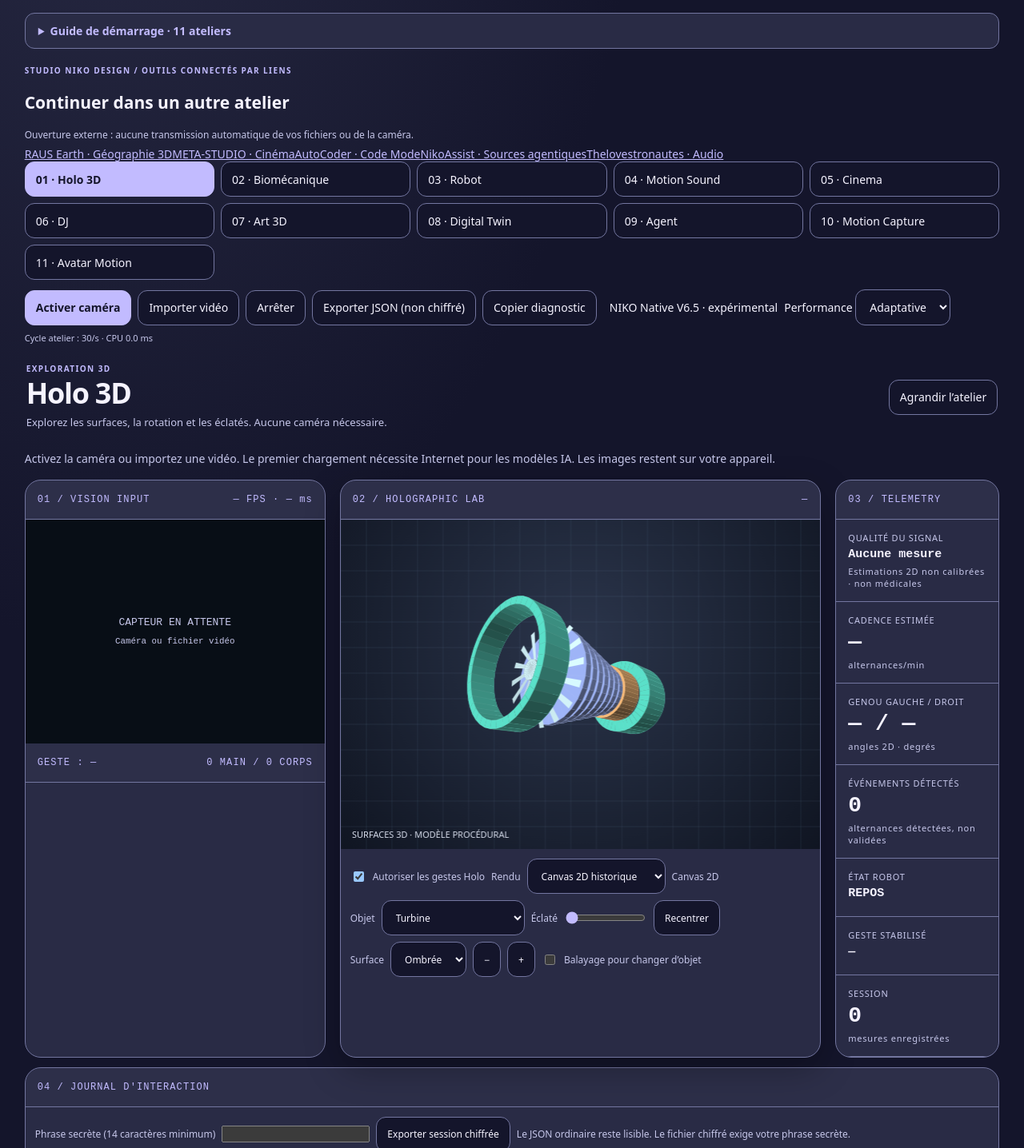
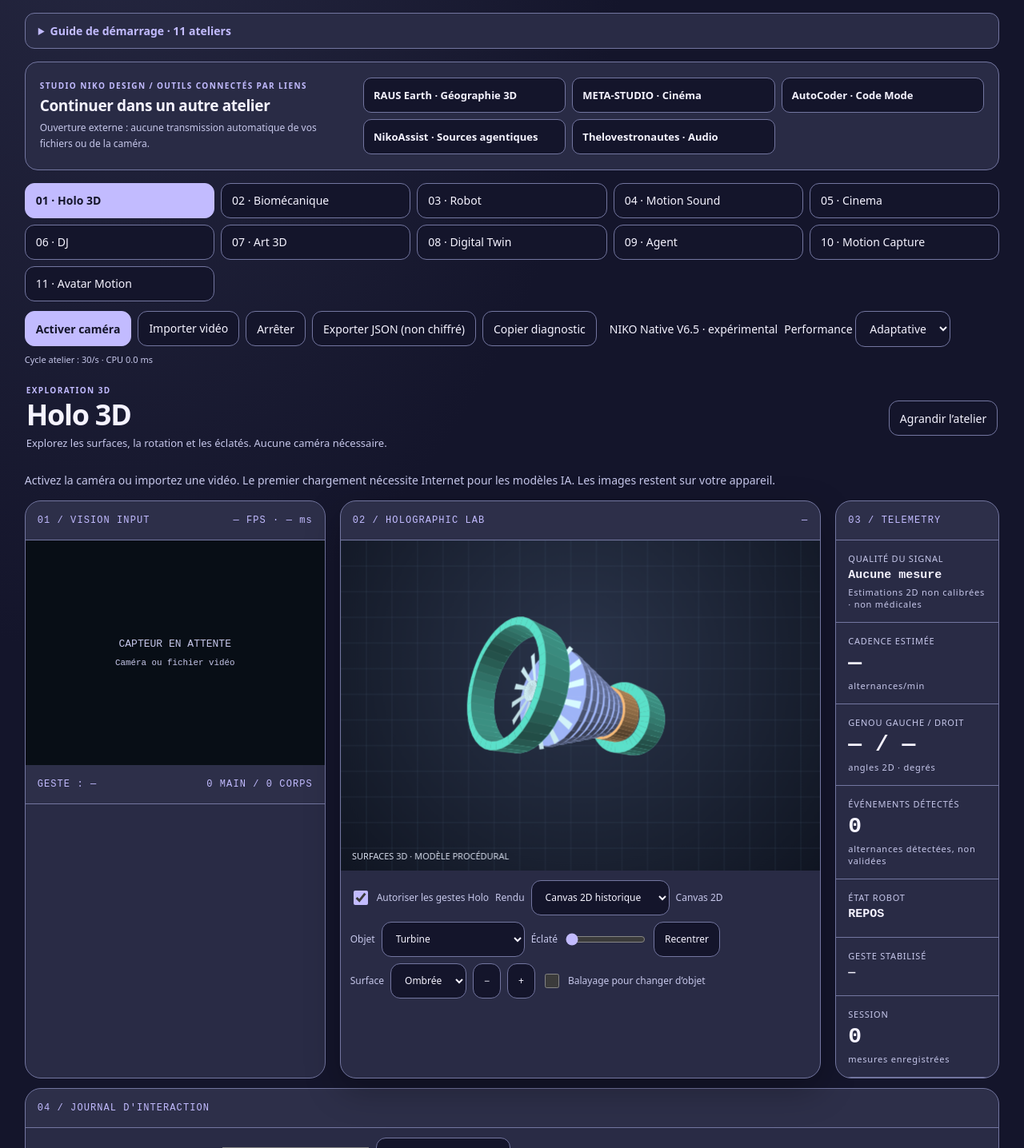
Before and after one commit to Nikoju1977/Niko-3D-VIBES, a website: page index.html in a window 1280 px wide. Shown: the part 383-1819 px from the top of the page at 80% size. Drawn offline with Linux system fonts and the light colour scheme.

Commit message:
Style responsive spatial workspace launchers and accessible gesture toggle

```diff
--- a/style.css
+++ b/style.css
@@ -55,3 +55,15 @@ button:focus-visible,select:focus-visible,input:focus-visible,a:focus-visible,.b
 .dj-meter{flex-basis:100%;display:grid;gap:6px;padding:12px;border:1px solid var(--line);border-radius:12px}.dj-meter meter{width:100%;height:18px}.dj-meter span{font-size:12px;color:var(--muted);font-variant-numeric:tabular-nums}
 
 .render-cadence{font-size:11px;color:var(--muted);font-variant-numeric:tabular-nums;overflow-wrap:anywhere;max-width:100%}
+
+
+/* Holo OS V7.6: compact workspace, keyboard accessible external launchers. */
+.holo-tools{display:grid;grid-template-columns:minmax(0,1fr) minmax(0,2fr);gap:16px;align-items:center;margin:0 0 16px;padding:18px;border:1px solid var(--line);border-radius:16px;background:var(--panel)}
+.holo-tools h2{margin:4px 0;font-size:19px;letter-spacing:-.02em}
+.holo-tool-links{display:grid;grid-template-columns:repeat(auto-fit,minmax(min(100%,190px),1fr));gap:8px}
+.holo-tool-links a{display:flex;align-items:center;min-height:44px;padding:10px 12px;border:1px solid var(--line);border-radius:10px;background:var(--bg);color:var(--text);text-decoration:none;font-size:13px;font-weight:600;overflow-wrap:anywhere}
+.holo-tool-links a:hover{border-color:var(--accent);color:var(--accent)}
+body.studio-focus .holo-tools{display:none}
+#holoControls input[type=checkbox]{accent-color:var(--accent);width:18px;height:18px}
+@media(max-width:820px){.holo-tools{grid-template-columns:1fr}}
+@media(max-width:480px){.holo-tools{padding:12px}.holo-tool-links{grid-template-columns:1fr 1fr}.holo-tool-links a{font-size:12px}}
```
